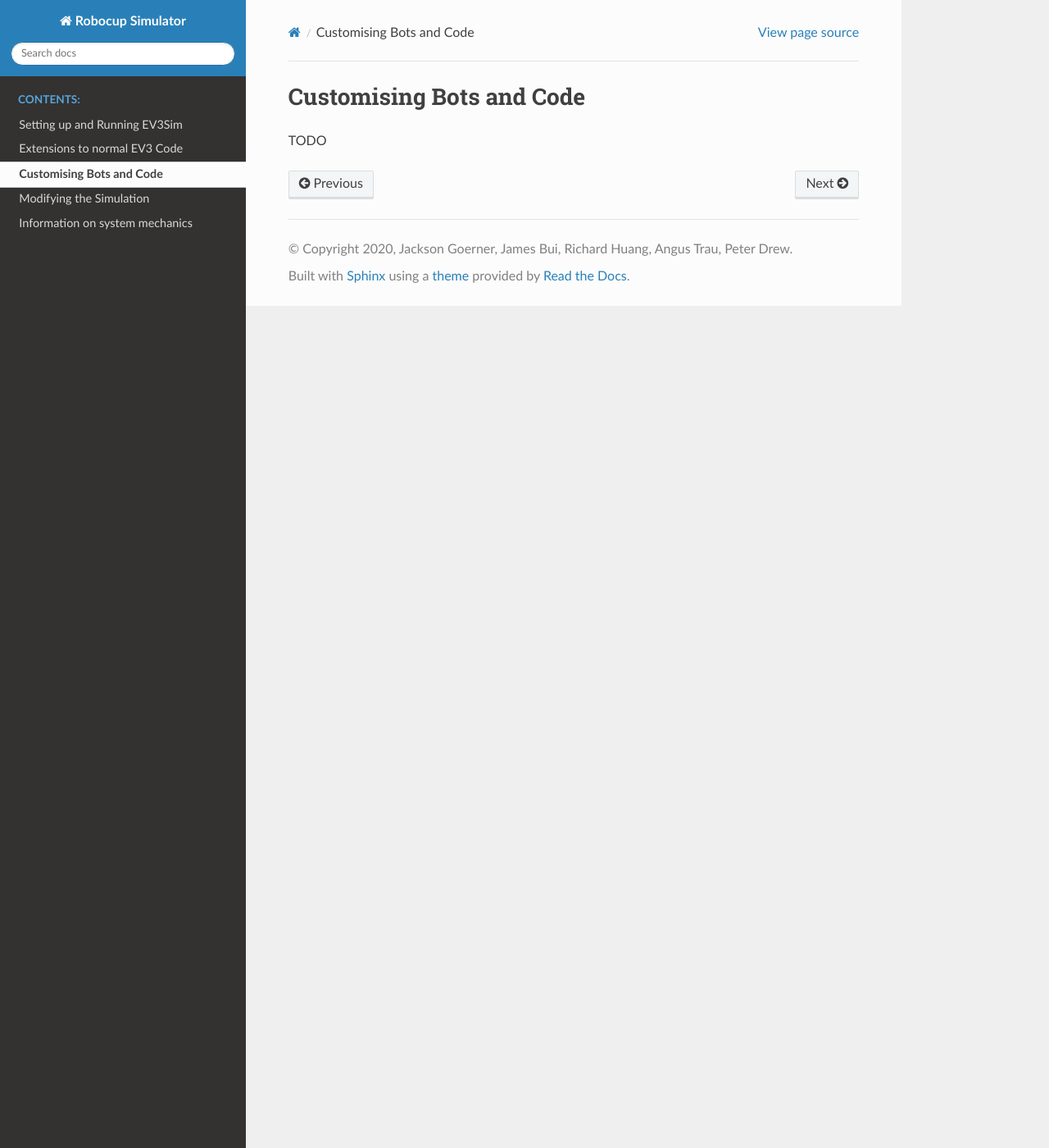
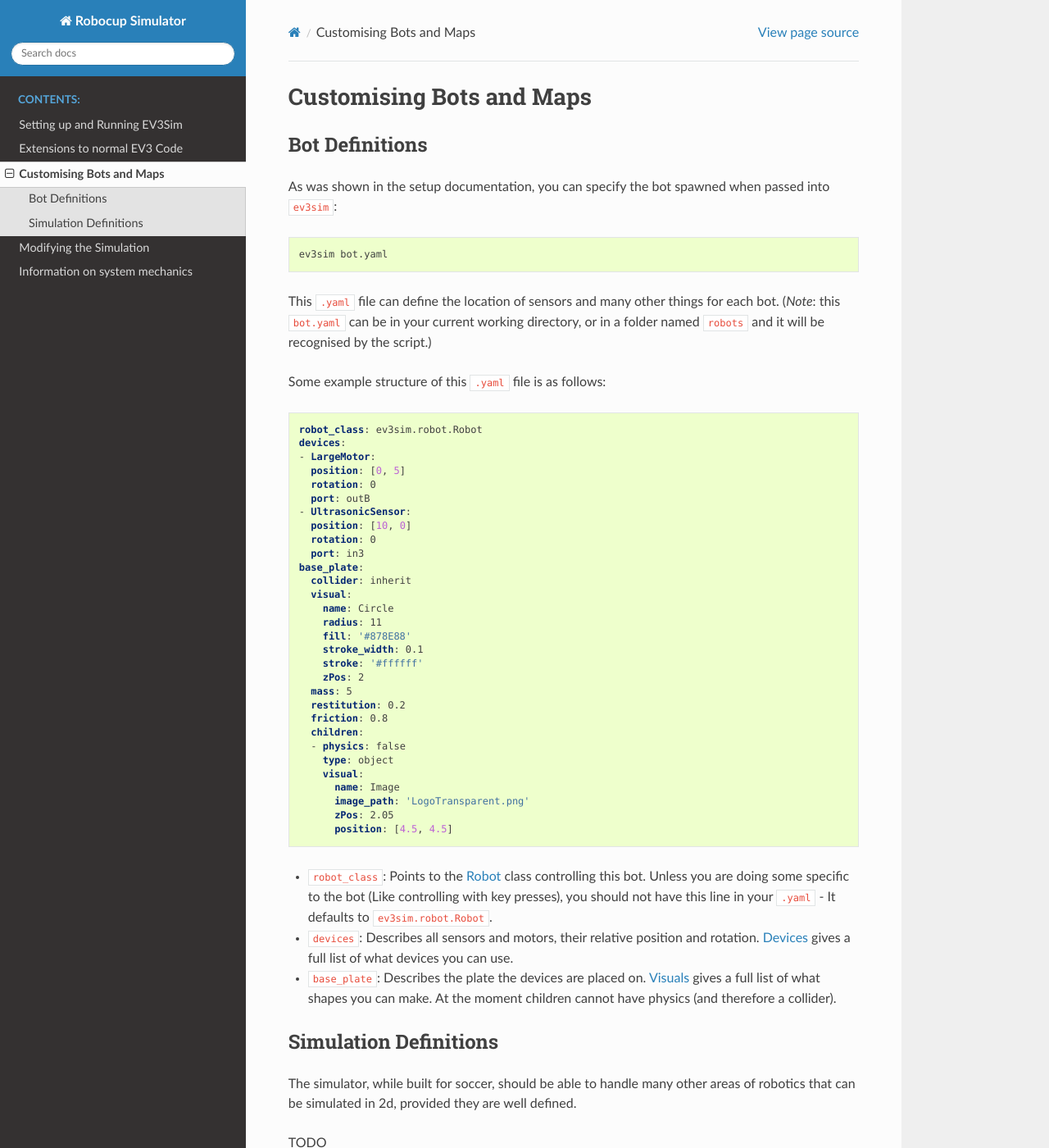
Before and after one commit to MelbourneHighSchoolRobotics/ev3sim, a Sphinx documentation site: the page built from docs/customisation.rst, in a window 1280 px wide and 1400 px high. Shown: the whole window at 82% size. Built offline with Sphinx 7.4.7 and the Read the Docs theme 2.0.0, drawn with Linux system fonts in a browser that asks for light colours.

Commit message:
Add some docs on bot customisation.

```diff
--- a/docs/customisation.rst
+++ b/docs/customisation.rst
@@ -1,4 +1,59 @@
-Customising Bots and Code
+Customising Bots and Maps
 =========================
 
+Bot Definitions
+---------------
+
+As was shown in the setup documentation, you can specify the bot spawned when passed into ``ev3sim``:
+
+.. code-block:: bash
+
+    ev3sim bot.yaml
+
+This ``.yaml`` file can define the location of sensors and many other things for each bot. (*Note*: this ``bot.yaml`` can be in your current working directory, or in a folder named ``robots`` and it will be recognised by the script.)
+
+Some example structure of this ``.yaml`` file is as follows:
+
+.. code-block:: yaml
+
+    robot_class: ev3sim.robot.Robot
+    devices:
+    - LargeMotor:
+      position: [0, 5]
+      rotation: 0
+      port: outB
+    - UltrasonicSensor:
+      position: [10, 0]
+      rotation: 0
+      port: in3
+    base_plate:
+      collider: inherit
+      visual:
+        name: Circle
+        radius: 11
+        fill: '#878E88'
+        stroke_width: 0.1
+        stroke: '#ffffff'
+        zPos: 2
+      mass: 5
+      restitution: 0.2
+      friction: 0.8
+      children:
+      - physics: false
+        type: object
+        visual:
+          name: Image
+          image_path: 'LogoTransparent.png'
+          zPos: 2.05
+          position: [4.5, 4.5]
+
+* ``robot_class``: Points to the :doc:`/robot` class controlling this bot. Unless you are doing some specific to the bot (Like controlling with key presses), you should not have this line in your ``.yaml`` - It defaults to ``ev3sim.robot.Robot``.
+* ``devices``: Describes all sensors and motors, their relative position and rotation. :doc:`/devices` gives a full list of what devices you can use.
+* ``base_plate``: Describes the plate the devices are placed on. :doc:`/visual` gives a full list of what shapes you can make. At the moment children cannot have physics (and therefore a collider).
+
+Simulation Definitions
+----------------------
+
+The simulator, while built for soccer, should be able to handle many other areas of robotics that can be simulated in 2d, provided they are well defined.
+
 TODO
```
